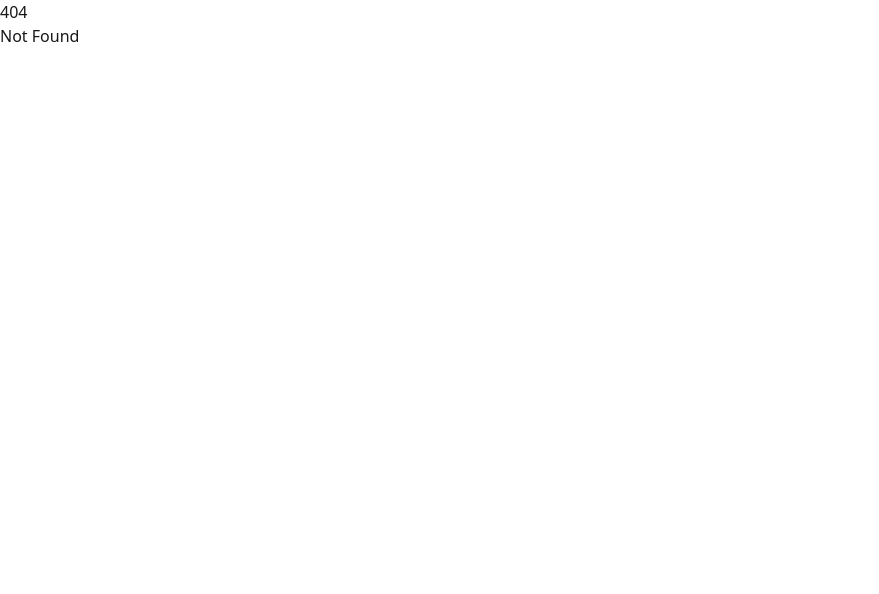
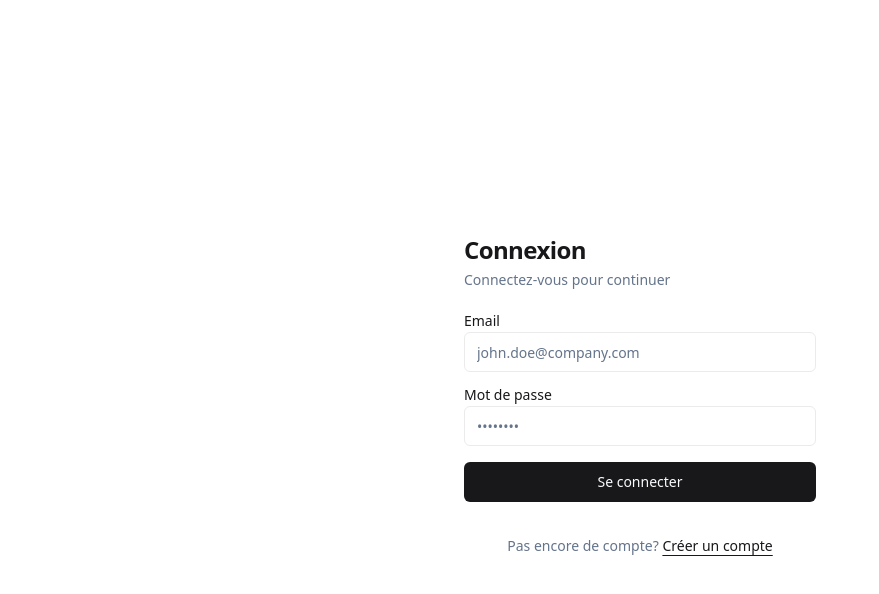
Before and after one commit to gerald-lbn/alexendria, a SvelteKit app: page /login in a window 1280 px wide. Before the commit this address had no page. Shown: the top 594 px of the page, without its empty margins (0-879 px from the left). Built offline with nearby package versions, Linux system fonts and the light colour scheme.

Commit message:
feat: add login page

```diff
--- /dev/null
+++ b/src/routes/(auth)/login/+page.svelte
@@ -0,0 +1,62 @@
+<script lang="ts">
+	import type { SubmitFunction } from '@sveltejs/kit';
+
+	import Heading from '$lib/components/auth/heading.svelte';
+	import Button from '$lib/components/ui/button/button.svelte';
+	import Input from '$lib/components/ui/input/input.svelte';
+	import Label from '$lib/components/ui/label/label.svelte';
+	import { enhance } from '$app/forms';
+
+	const { form } = $props();
+
+	let processing = $state(false);
+
+	const submit: SubmitFunction = () => {
+		processing = true;
+		return async ({ update }) => {
+			processing = false;
+			await update();
+		};
+	};
+</script>
+
+<Heading heading="Connexion" subheading="Connectez-vous pour continuer" />
+
+<form method="post" class="grid space-y-4" use:enhance={submit}>
+	<div class="grid gap-1">
+		<Label for="email">Email</Label>
+		<Input required type="email" id="email" name="email" placeholder="john.doe@company.com" />
+		{#if form?.errors?.email}
+			<p class="text-sm text-destructive">{form.errors.email}</p>
+		{/if}
+	</div>
+
+	<div class="grid gap-1">
+		<Label for="password">Mot de passe</Label>
+		<Input
+			required
+			type="password"
+			id="password"
+			name="password"
+			placeholder="••••••••"
+			minlength={8}
+		/>
+		{#if form?.errors?.password}
+			<p class="text-sm text-destructive">{form.errors.password}</p>
+		{/if}
+	</div>
+
+	<Button type="submit" disabled={processing}>
+		{#if processing}
+			Chargement...
+		{:else}
+			Se connecter
+		{/if}
+	</Button>
+</form>
+
+<p class="text-center text-sm text-muted-foreground">
+	Pas encore de compte? <Button href="/register" variant="link" class="p-0 underline"
+		>Créer un compte</Button
+	>
+</p>
```
